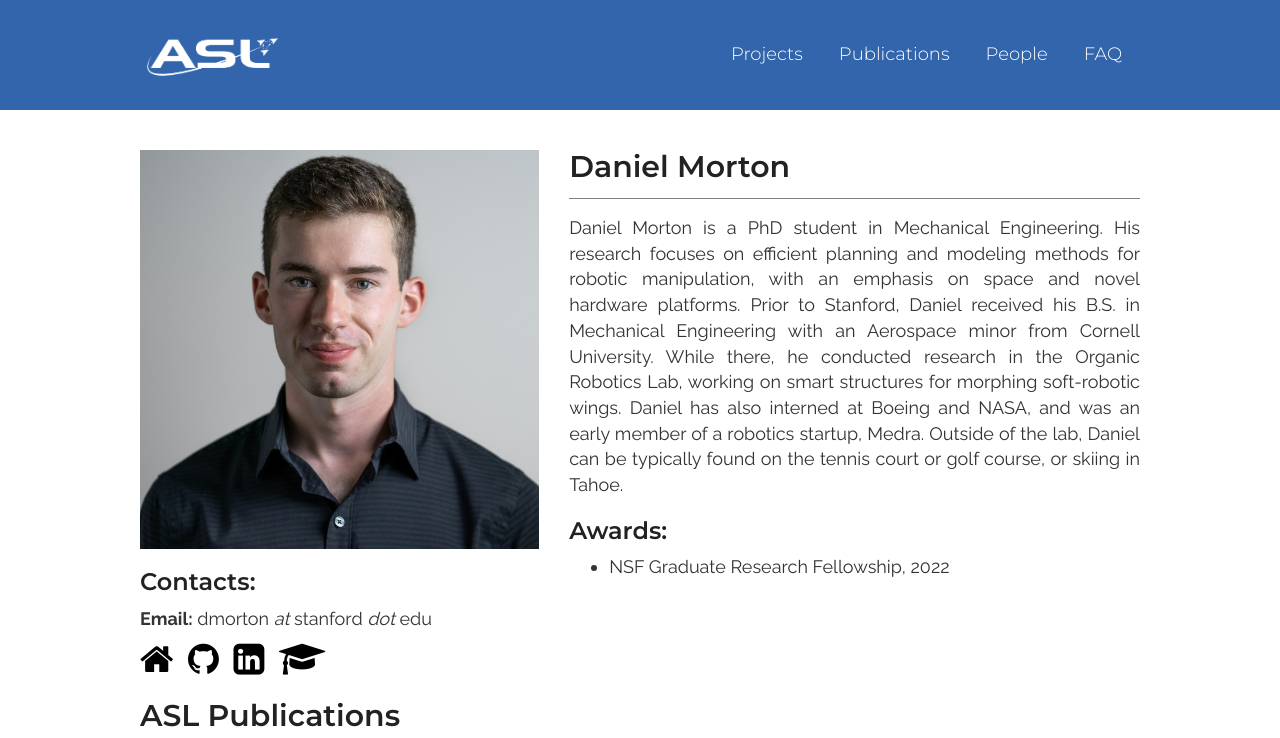
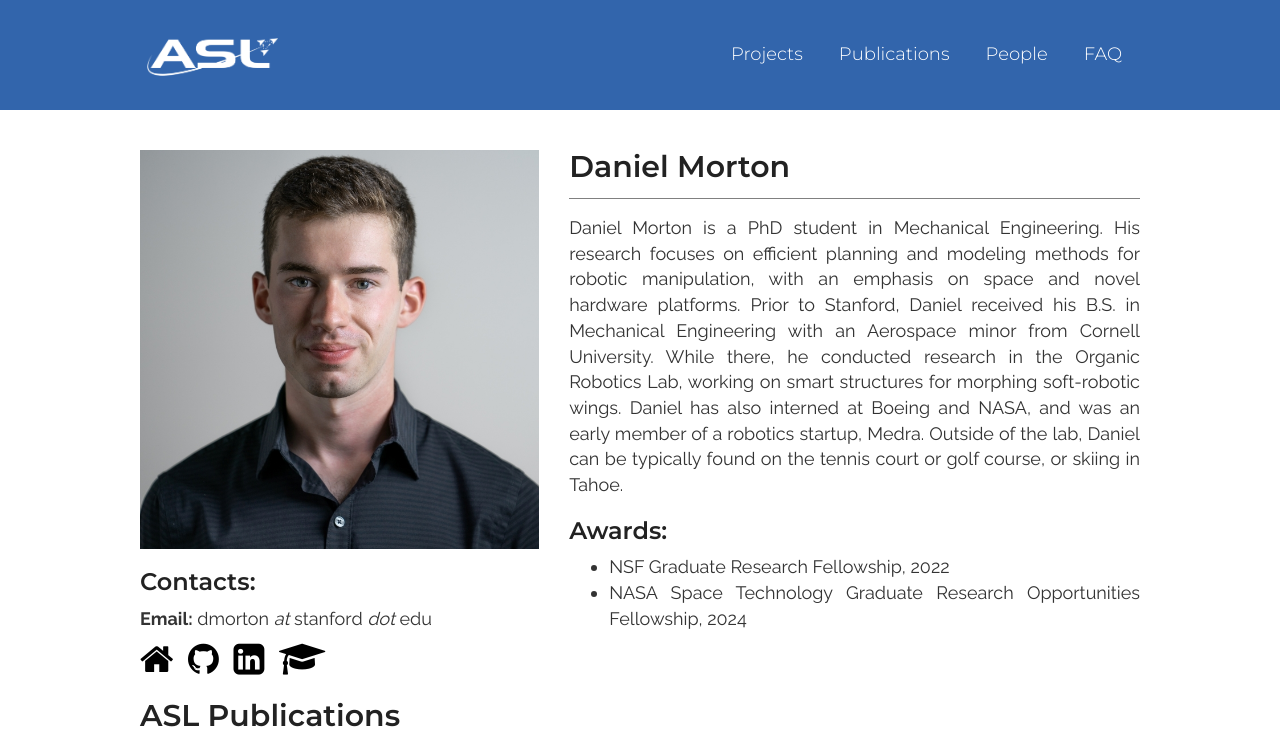
Before and after one commit to StanfordASL/StanfordASL.github.io, a Jekyll site: the page built from _people/dan-morton.markdown, in a window 1280 px wide, cut to the strip 0-738 px from the top of the page. Built offline with Jekyll 4.4.1, drawn with Linux system fonts in a browser that asks for light colours.

Commit message:
Update dan-morton.markdown

```diff
--- a/_people/dan-morton.markdown
+++ b/_people/dan-morton.markdown
@@ -18,3 +18,4 @@
 
 ### Awards:
 - NSF Graduate Research Fellowship, 2022
+- NASA Space Technology Graduate Research Opportunities Fellowship, 2024
```
